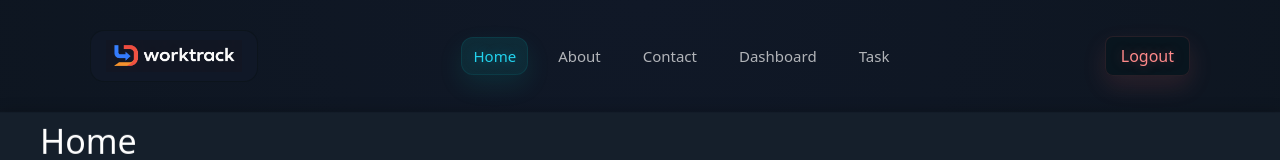
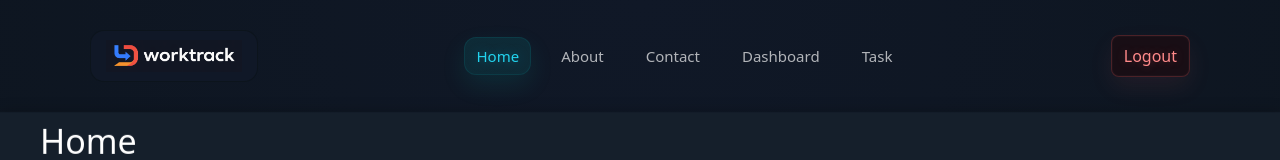
Before and after one commit to vinukjithsara/Task-Maneger, a React (Vite) app: page / in a window 1280 px wide. Shown: the top 160 px of the page. Built offline with nearby package versions, Linux system fonts and the light colour scheme; sample sign-in values are in the browser's storage.

Commit message:
css editing

```diff
--- a/src/index.css
+++ b/src/index.css
@@ -173,32 +173,46 @@ body {
 .nav-action-btn.logout {
   --bs-btn-hover-color: #ff8a8a;
   --bs-btn-active-color: #ff8a8a;
-  border: 0;
+  --bs-btn-bg: rgba(30, 12, 17, 0.72);
+  --bs-btn-border-color: rgba(255, 107, 107, 0.22);
+  --bs-btn-hover-bg: rgba(255, 107, 107, 0.10);
+  --bs-btn-hover-border-color: rgba(255, 107, 107, 0.32);
+  --bs-btn-active-bg: rgba(255, 107, 107, 0.10);
+  --bs-btn-active-border-color: rgba(255, 107, 107, 0.32);
+  min-width: 72px;
+  min-height: 40px;
+  padding: 8px 12px !important;
+  border: 1px solid rgba(255, 107, 107, 0.22);
   color: #ff8a8a !important;
-  background: rgba(255, 107, 107, 0.12);
-  text-shadow: 0 0 12px rgba(255, 107, 107, 0.34);
-  box-shadow:
-    inset 0 0 0 1px rgba(255, 107, 107, 0.12),
-    0 10px 24px rgba(255, 107, 107, 0.12);
+  background: rgba(30, 12, 17, 0.72) !important;
+  background-color: rgba(30, 12, 17, 0.72) !important;
+  text-shadow: 0 0 10px rgba(255, 107, 107, 0.28);
+  box-shadow:
+    inset 0 0 0 1px rgba(255, 255, 255, 0.02),
+    0 10px 24px rgba(255, 107, 107, 0.08);
 }
 
 .nav-action-btn.logout:hover {
   color: #ff8a8a !important;
-  background: rgba(255, 107, 107, 0.10);
+  background: rgba(255, 107, 107, 0.10) !important;
+  background-color: rgba(255, 107, 107, 0.10) !important;
+  border-color: rgba(255, 107, 107, 0.32) !important;
   text-shadow: 0 0 12px rgba(255, 107, 107, 0.34);
   box-shadow:
-    inset 0 0 0 1px rgba(255, 107, 107, 0.10),
-    0 10px 24px rgba(255, 107, 107, 0.10);
+    inset 0 0 0 1px rgba(255, 107, 107, 0.08),
+    0 10px 24px rgba(255, 107, 107, 0.12);
 }
 
 .nav-action-btn.logout:active,
 .nav-action-btn.logout:focus-visible {
   color: #ff8a8a !important;
   background: rgba(255, 107, 107, 0.10) !important;
+  background-color: rgba(255, 107, 107, 0.10) !important;
+  border-color: rgba(255, 107, 107, 0.32) !important;
   text-shadow: 0 0 12px rgba(255, 107, 107, 0.34);
   box-shadow:
-    inset 0 0 0 1px rgba(255, 107, 107, 0.10),
-    0 10px 24px rgba(255, 107, 107, 0.10);
+    inset 0 0 0 1px rgba(255, 107, 107, 0.08),
+    0 10px 24px rgba(255, 107, 107, 0.12);
 }
 
 .offcanvas.text-bg-dark {
```
